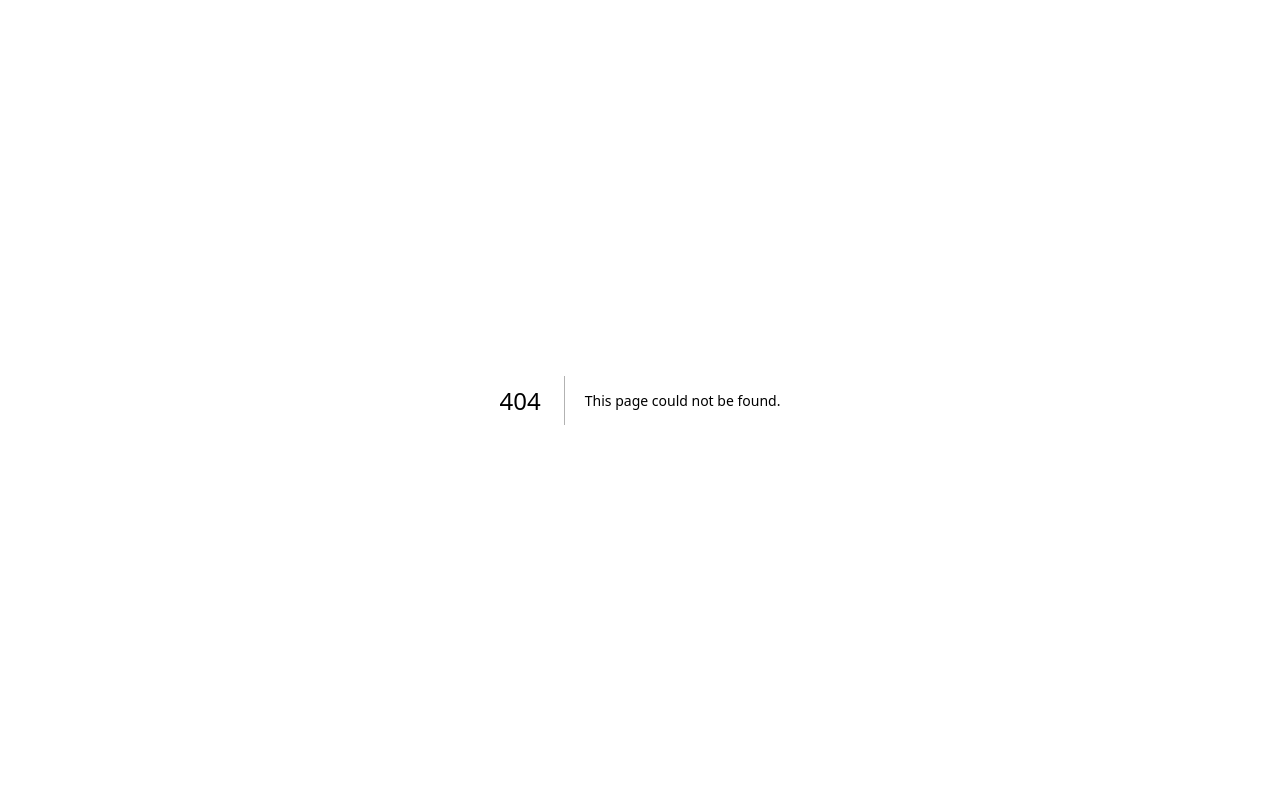
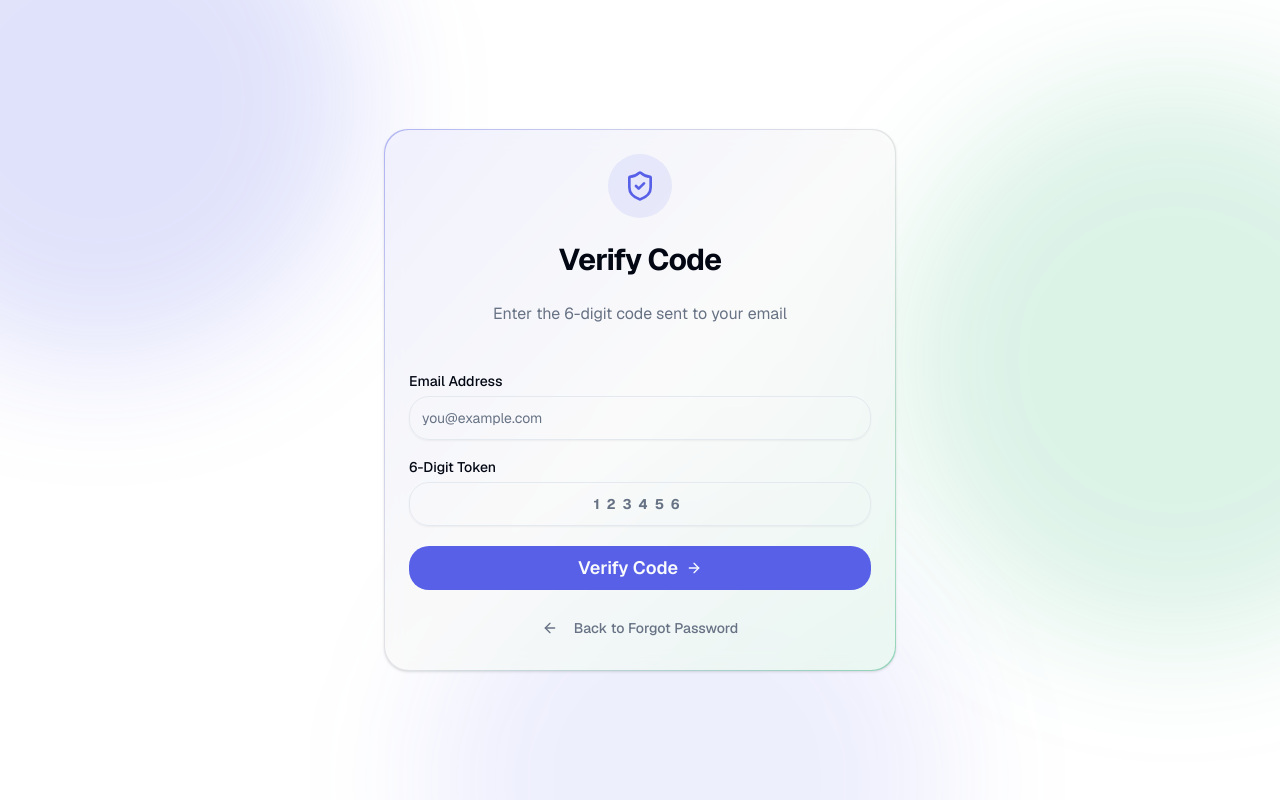
Before and after one commit to patelkrishn865/Event-Management-App, a Next.js app: page /auth/verify-otp in a window 1280 px wide. Before the commit this address had no page. Built offline with nearby package versions, Linux system fonts and the light colour scheme.

Commit message:
feat(auth): implement 6-digit OTP code flow for robust password resets across devices

```diff
--- /dev/null
+++ b/app/auth/verify-otp/page.jsx
@@ -0,0 +1,180 @@
+"use client";
+
+import { Suspense, useState, useEffect } from "react";
+import { useRouter, useSearchParams } from "next/navigation";
+import { supabase } from "@/lib/supabaseClient";
+
+import { z } from "zod";
+import { useForm } from "react-hook-form";
+import { zodResolver } from "@hookform/resolvers/zod";
+
+import { Button } from "@/components/ui/button";
+import { Input } from "@/components/ui/input";
+import { GlowBorder } from "@/components/ui/glow-border";
+import { Card, CardContent, CardHeader, CardTitle, CardDescription } from "@/components/ui/card";
+import { Alert, AlertDescription } from "@/components/ui/alert";
+import {
+    Form,
+    FormControl,
+    FormField,
+    FormItem,
+    FormLabel,
+    FormMessage,
+} from "@/components/ui/form";
+
+import { ShieldCheck, ArrowRight, Loader2, ArrowLeft } from "lucide-react";
+
+/**
+ * Validation Schema
+ */
+const schema = z.object({
+    email: z.string().email("Enter a valid email"),
+    token: z.string().min(6, "Enter the 6-digit code").max(6, "Enter the 6-digit code"),
+});
+
+function VerifyOtpForm() {
+    const router = useRouter();
+    const searchParams = useSearchParams();
+    const [serverMsg, setServerMsg] = useState(null);
+    const [loading, setLoading] = useState(false);
+
+    const initialEmail = searchParams.get("email") || "";
+
+    const form = useForm({
+        resolver: zodResolver(schema),
+        defaultValues: { email: initialEmail, token: "" },
+    });
+
+    async function onSubmit(values) {
+        setServerMsg(null);
+        setLoading(true);
+
+        try {
+            const { error } = await supabase.auth.verifyOtp({
+                email: values.email.trim(),
+                token: values.token.trim(),
+                type: "recovery",
+            });
+
+            if (error) throw error;
+
+            // Successful verification logs the user in
+            // Redirect to the reset password page
+            router.push("/auth/reset-password");
+        } catch (err) {
+            setServerMsg(err.message || "Invalid or expired code. Please try again.");
+        } finally {
+            setLoading(false);
+        }
+    }
+
+    return (
+        <div className="min-h-screen relative overflow-hidden flex items-center justify-center p-6">
+            {/* Background blobs */}
+            <div className="pointer-events-none absolute inset-0 -z-10">
+                <div className="absolute -top-40 -left-40 h-[520px] w-[520px] rounded-full bg-primary/18 blur-3xl animate-pulse-slow" />
+                <div className="absolute top-20 -right-44 h-[560px] w-[560px] rounded-full bg-secondary/14 blur-3xl animate-pulse-slow delay-500" />
+                <div className="absolute -bottom-60 left-1/3 h-[520px] w-[520px] rounded-full bg-primary/10 blur-3xl animate-pulse-slow delay-1000" />
+            </div>
+
+            <GlowBorder className="w-full max-w-lg">
+                <Card className="border-none shadow-none bg-transparent">
+                    <CardHeader className="space-y-4 text-center pb-2">
+                        <div className="mx-auto w-16 h-16 rounded-full bg-primary/10 flex items-center justify-center">
+                            <ShieldCheck className="h-8 w-8 text-primary" />
+                        </div>
+                        <CardTitle className="text-3xl font-bold tracking-tight">
+                            Verify Code
+                        </CardTitle>
+                        <CardDescription className="text-base">
+                            Enter the 6-digit code sent to your email
+                        </CardDescription>
+                    </CardHeader>
+
+                    <CardContent className="space-y-6 pt-4">
+                        {serverMsg && (
+                            <Alert variant="destructive" className="rounded-2xl border-destructive/20 bg-destructive/10">
+                                <AlertDescription className="text-center font-medium">{serverMsg}</AlertDescription>
+                            </Alert>
+                        )}
+
+                        <Form {...form}>
+                            <form onSubmit={form.handleSubmit(onSubmit)} className="space-y-5">
+                                <FormField
+                                    control={form.control}
+                                    name="email"
+                                    render={({ field }) => (
+                                        <FormItem>
+                                            <FormLabel>Email Address</FormLabel>
+                                            <FormControl>
+                                                <Input
+                                                    placeholder="you@example.com"
+                                                    className="rounded-2xl h-11"
+                                                    {...field}
+                                                />
+                                            </FormControl>
+                                            <FormMessage />
+                                        </FormItem>
+                                    )}
+                                />
+
+                                <FormField
+                                    control={form.control}
+                                    name="token"
+                                    render={({ field }) => (
+                                        <FormItem>
+                                            <FormLabel>6-Digit Token</FormLabel>
+                                            <FormControl>
+                                                <Input
+                                                    placeholder="123456"
+                                                    maxLength={6}
+                                                    className="rounded-2xl h-11 text-center text-2xl tracking-[0.5em] font-bold"
+                                                    {...field}
+                                                />
+                                            </FormControl>
+                                            <FormMessage />
+                                        </FormItem>
+                                    )}
+                                />
+
+                                <Button
+                                    type="submit"
+                                    className="w-full rounded-2xl h-11 font-semibold text-lg"
+                                    disabled={loading}
+                                >
+                                    {loading ? (
+                                        <div className="flex items-center gap-2 text-primary-foreground text-opacity-80">
+                                            <Loader2 className="h-5 w-5 animate-spin" /> Verifying...
+                                        </div>
+                                    ) : (
+                                        <span className="flex items-center gap-2">
+                                            Verify Code <ArrowRight className="h-5 w-5" />
+                                        </span>
+                                    )}
+                                </Button>
+
+                                <Button
+                                    type="button"
+                                    variant="ghost"
+                                    className="w-full rounded-2xl text-muted-foreground"
+                                    onClick={() => router.push("/auth/forgot-password")}
+                                >
+                                    <ArrowLeft className="mr-2 h-4 w-4" />
+                                    Back to Forgot Password
+                                </Button>
+                            </form>
+                        </Form>
+                    </CardContent>
+                </Card>
+            </GlowBorder>
+        </div>
+    );
+}
+
+export default function VerifyOtpPage() {
+    return (
+        <Suspense fallback={<div className="min-h-screen flex items-center justify-center">Loading...</div>}>
+            <VerifyOtpForm />
+        </Suspense>
+    );
+}
```
